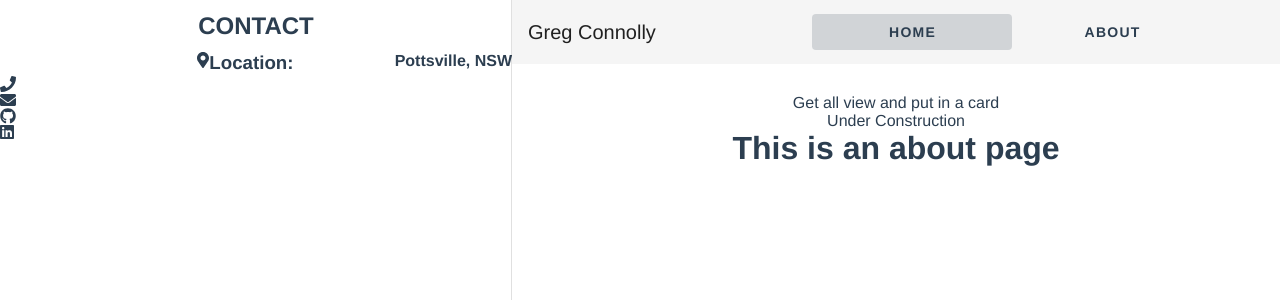
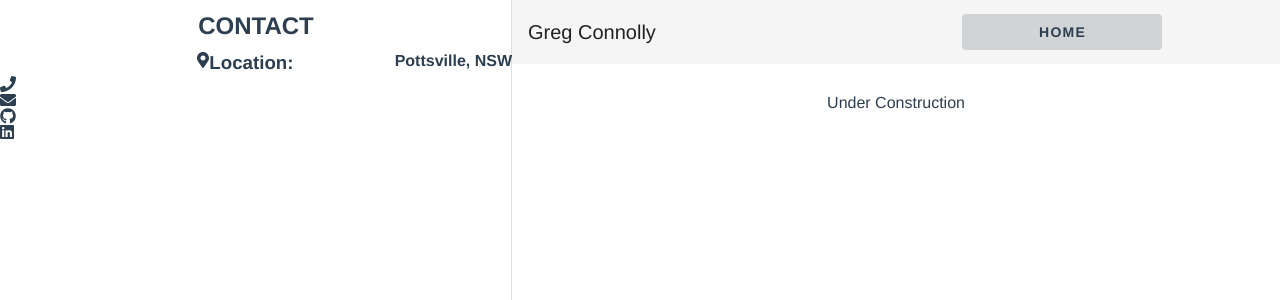
Before and after one commit to gregless22/personal-site, a Vue app: page / in a window 1280 px wide. Shown: the top 300 px of the page. Built offline with nearby package versions, Linux system fonts and the light colour scheme.

Commit message:
under construction

```diff
--- a/src/components/Content.vue
+++ b/src/components/Content.vue
@@ -1,18 +1,15 @@
 <template>
   <v-content>
     <!-- <router-view /> -->
-    Get all view and put in a card
+    <!-- TODO Get all view and put in a card -->
     <Home />
-    <About />
   </v-content>
 </template>
 
 <script>
-import About from "@/views/About";
 import Home from "@/views/Home";
 export default {
   components: {
-    About,
     Home
   }
 };
--- a/src/components/NavBar.vue
+++ b/src/components/NavBar.vue
@@ -7,9 +7,6 @@
       <v-col>
         <v-btn to="/" text dark min-width="200">
           Home
-        </v-btn>
-        <v-btn to="/about" text dar min-width="200">
-          About
         </v-btn>
       </v-col>
     </v-row>
--- a/src/router/index.js
+++ b/src/router/index.js
@@ -9,15 +9,6 @@ const routes = [
     path: "/",
     name: "Home",
     component: Home
-  },
-  {
-    path: "/about",
-    name: "About",
-    // route level code-splitting
-    // this generates a separate chunk (about.[hash].js) for this route
-    // which is lazy-loaded when the route is visited.
-    component: () =>
-      import(/* webpackChunkName: "about" */ "../views/About.vue")
   }
 ];
 
```
